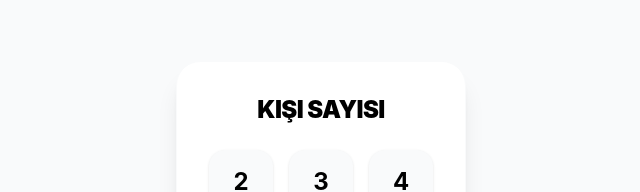
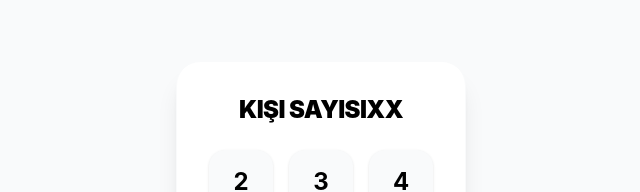
Before and after one commit to zaferuzun/team-match-app, a React (Vite) app: page / in a window 1280 px wide. Shown: the part 266-458 px from the top of the page, without its empty margins (319-959 px from the left). Built offline with nearby package versions, Linux system fonts and the light colour scheme.

Commit message:
trying oto publish

```diff
--- a/src/features/match/components/Step1PersonCount.jsx
+++ b/src/features/match/components/Step1PersonCount.jsx
@@ -1,6 +1,6 @@
 export const Step1PersonCount = ({ onSelect }) => (
   <div className="max-w-md mx-auto mt-10 p-8 bg-white rounded-3xl shadow-xl text-center border border-gray-50">
-    <h2 className="text-2xl font-black mb-6 uppercase tracking-tight">Kişi Sayısı</h2>
+    <h2 className="text-2xl font-black mb-6 uppercase tracking-tight">Kişi Sayısıxx</h2>
     <div className="flex justify-center gap-4">
       {[2, 3, 4].map(num => (
         <button
```
